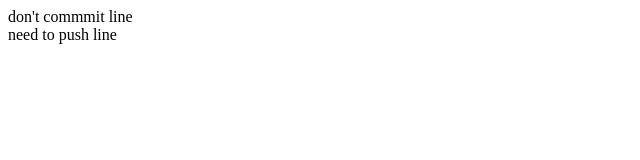
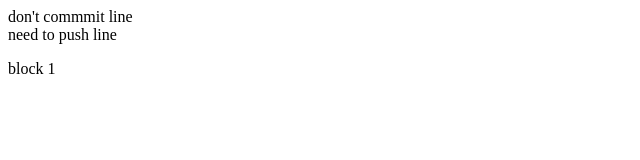
Before and after one commit to sriku1603/git-experiment, a plain HTML site: page index.html in a window 1280 px wide. Shown: the full height of the page, 0-640 px from the left. Drawn offline with Linux system fonts and the light colour scheme.

Commit message:
need to push this

```diff
--- a/index.html
+++ b/index.html
@@ -1,2 +1,4 @@
 <div>don't commmit line</div>
 <div>need to push line</div>
+
+<p>block 1</p>
```
